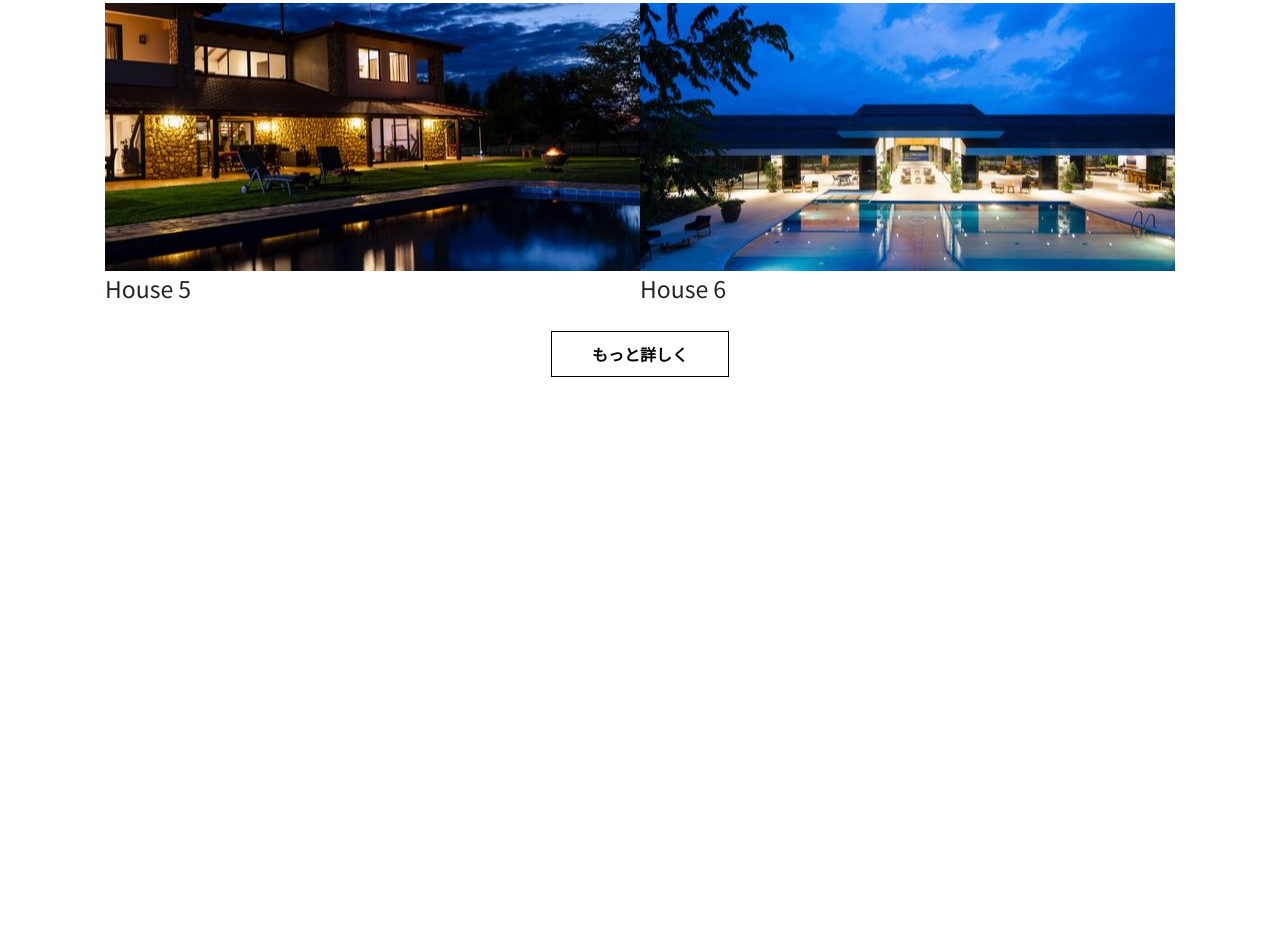
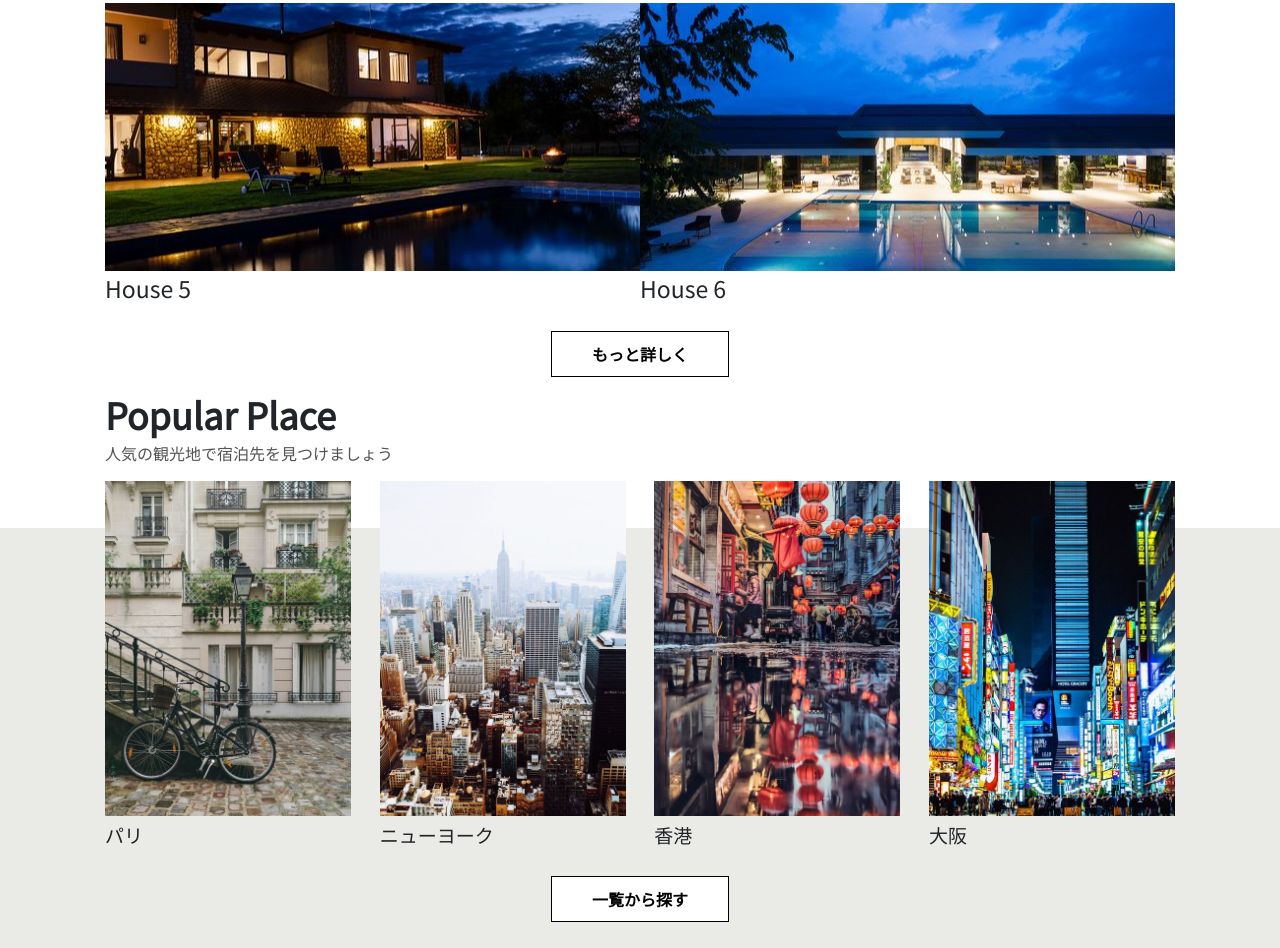
Before and after one commit to usma11dia0/portfolio_usma, a plain HTML site: page index.html in a window 1280 px wide. Shown: the part 1227-2175 px from the top of the page. Before the commit the page ends 1614 px from the top, so only its background shows below. Drawn offline with Linux system fonts and the light colour scheme; a web font is replaced by a local one.

Commit message:
add popular section

```diff
--- a/index.html
+++ b/index.html
@@ -85,11 +85,40 @@
                         <div class="houses__button">
                           <button class="btn slide-bg">もっと詳しく</button>
                         </div>
-
-
                       </div>
 
                     </section>
+                    <section class="popular">
+                      <div class="popular__header">
+                        <h2 class="main-title">Popular Place</h2>
+                        <p class="sub-title">人気の観光地で宿泊先を見つけましょう</p>
+                      </div>
+                      <div class="popular__inner">
+                        <div class="popular__container">
+                          <div class="popular__item">
+                            <div class="popular__img"><img src ="images/image-p1.jpg" alt=""></div>
+                            <div class="popular__title">パリ</div>
+                          </div>
+                          <div class="popular__item">
+                            <div class="popular__img"><img src ="images/image-p2.jpg" alt=""></div>
+                            <div class="popular__title">ニューヨーク</div>
+                          </div>
+                          <div class="popular__item">
+                            <div class="popular__img"><img src ="images/image-p3.jpg" alt=""></div>
+                            <div class="popular__title">香港</div>
+                          </div>
+                          <div class="popular__item">
+                            <div class="popular__img"><img src ="images/image-p4.jpg" alt=""></div>
+                            <div class="popular__title">大阪</div>
+                          </div>
+                          <div class="popular__btn">
+                            <button class="btn cover-3d">一覧から探す</button>
+                          </div>
+                        </div>
+                      </div>
+
+                    </section>
+
                   </main>
                 </div>
             </div>
--- a/styles/breakpoints/_1280up.scss
+++ b/styles/breakpoints/_1280up.scss
@@ -3,3 +3,9 @@
 Stylesheet: 1280px以上のモニタで適用
 
 ******************************************************************/
+
+.popular {
+    &__item{
+        flex-basis: 23%;
+    }
+}
--- a/styles/breakpoints/_600up.scss
+++ b/styles/breakpoints/_600up.scss
@@ -14,3 +14,13 @@ Stylesheet: 600px以上のタブレットやモニタで適用
         margin-bottom: 60ox;
     }
 }
+
+.popular {
+    &__container {
+        justify-content: space-between;
+    }
+
+    &__item{
+        flex-basis: 47%;
+    }
+}
--- a/styles/breakpoints/_960up.scss
+++ b/styles/breakpoints/_960up.scss
@@ -25,3 +25,13 @@ Stylesheet: 960px以上のモニタで適用
 .pd-lg{
     padding-bottom: 150px !important;
 }
+
+.popular {
+    &__item{
+        flex-basis: 25%;
+    }
+
+    &__img {
+        height: 335px;
+    }
+}
--- a/styles/breakpoints/_base.scss
+++ b/styles/breakpoints/_base.scss
@@ -77,3 +77,55 @@ img {
         flex-basis: 100%;
     }
 }
+
+.popular {
+
+    &__inner {
+        position: relative;
+
+        &::before{
+            content: "";
+            position: absolute;
+            bottom: 0;
+            left: 0;
+            width: 100%;
+            height: 90%;
+            background-color: $cBgGray;
+        }
+    }
+
+    &__header {
+        @extend .content-width;
+    }
+
+    &__container {
+        position:relative;
+        z-index: 2;
+        @extend .flex;
+        @extend .content-width;
+        @extend .pd-sm;
+    }
+
+    &__title {
+        @extend .font-md;
+        @extend .mb-sm;
+    }
+
+    &__btn {
+        text-align: center;
+        flex-basis: 100%;
+    }
+
+    &__img {
+        height: 150px;
+        overflow: hidden;
+        margin-bottom: 5px;
+
+        & > img {
+            object-fit: cover;
+            height: 100%;
+            width: 100%;
+        }
+    }
+
+}
--- a/styles/modules/_button.scss
+++ b/styles/modules/_button.scss
@@ -103,9 +103,10 @@
       top: 0;
       left: 0;
       transform: rotateX(90deg);
-      transition: all 0.3s;
+      transition: transform 0.3s;
       transform-origin: top center;
       opacity: 0;
+      z-index: -1;
     }
 
     &:hover {
--- a/styles/modules/_variables.scss
+++ b/styles/modules/_variables.scss
@@ -1,4 +1,5 @@
 $cWhite: white;
 $cBlack: black;
 $cSubTitle: #535353;
+$cBgGray: #eaebe6;
 $contentMaxWidth: 1070px;
```
Also changed, not shown: styles/style.css, 1 other file.
